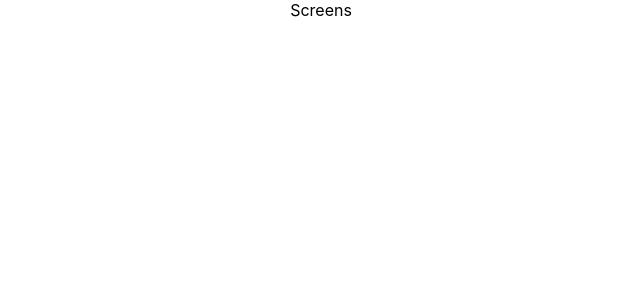
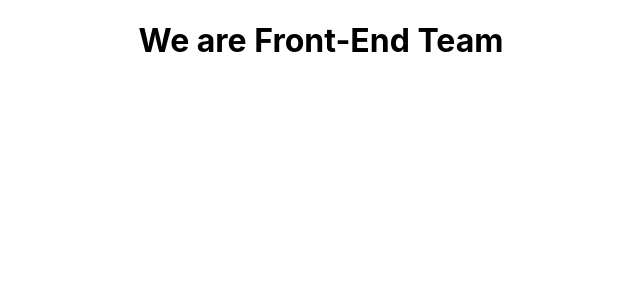
Before and after one commit to Shreejgithub/screens, a React (Create React App) app: page / in a window 1280 px wide. Shown: the top 300 px of the page, without its empty margins (319-959 px from the left). Built offline with nearby package versions, Linux system fonts and the light colour scheme.

Commit message:
Updated text of App.js

```diff
--- a/src/App.js
+++ b/src/App.js
@@ -4,7 +4,10 @@ import './App.css';
 function App() {
   return (
     <div className="App">
-      Screens
+     <h1>
+        We are Front-End Team
+     </h1>
+
     </div>
   );
 }
```
